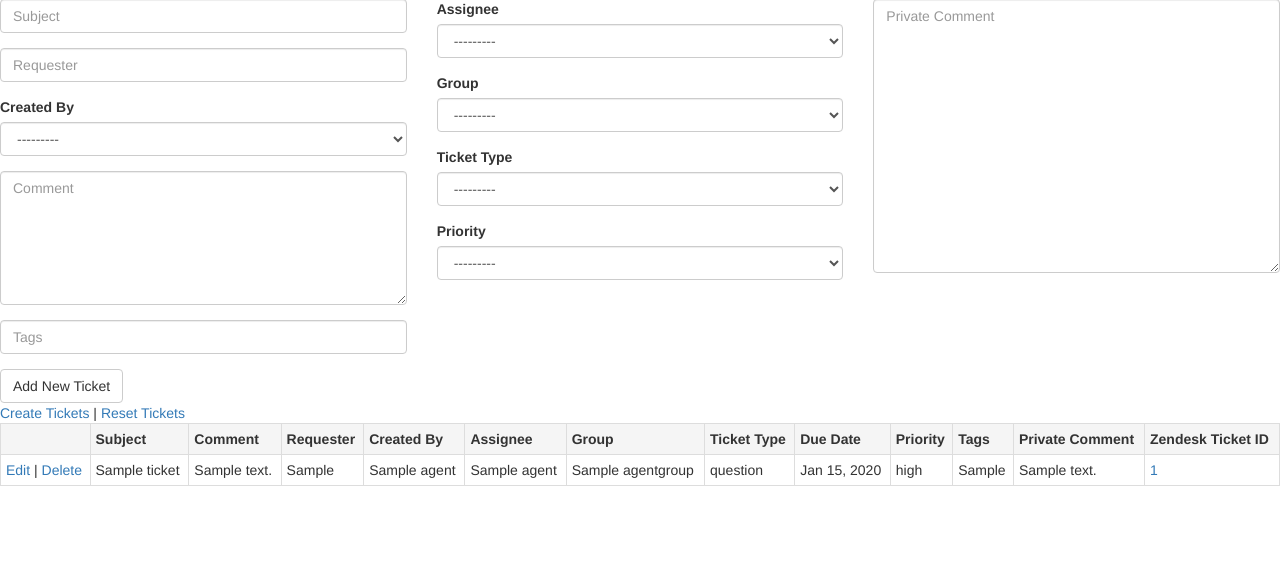
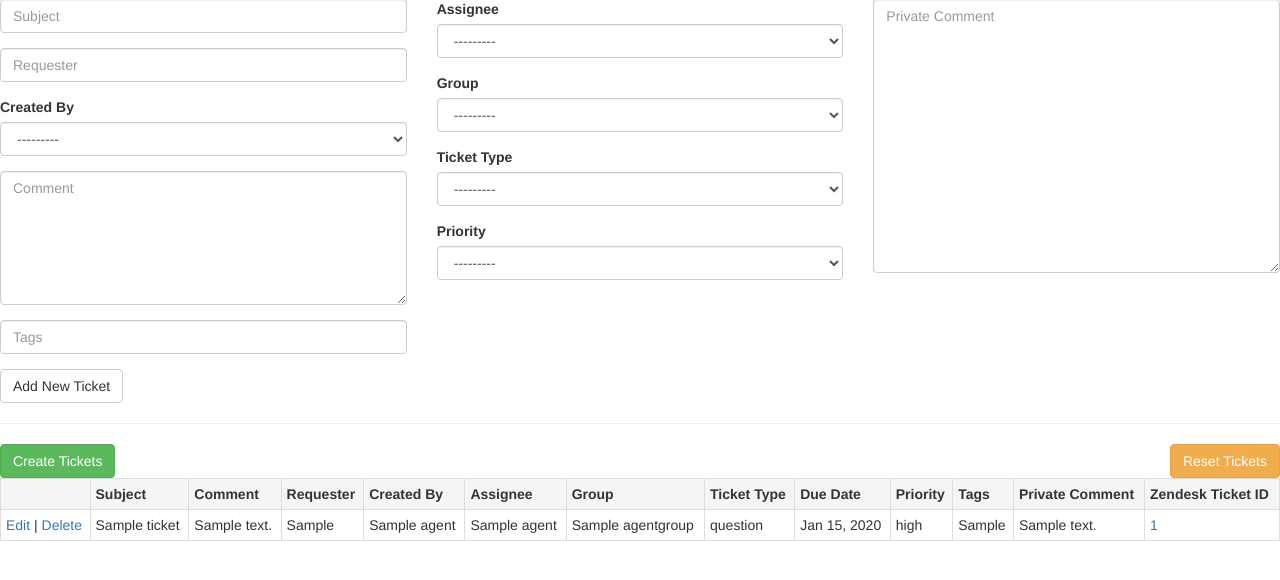
Before and after one commit to prontotools/zendesk-tickets-machine, a Django app: a page that uses zendesk_tickets_machine/boards/templates/board_single.html in a window 1280 px wide. Shown: the part 123-703 px from the top of the page. Run offline with Django 3.2, Linux system fonts and the light colour scheme; a user stored in the database is signed in; tables that the repository leaves empty hold one stand-in row (values such as "Sample post"); some libraries are stand-ins or nearby versions.

Commit message:
Add style for existing buttons :bear: #33

```diff
--- a/zendesk_tickets_machine/boards/templates/board_single.html
+++ b/zendesk_tickets_machine/boards/templates/board_single.html
@@ -65,8 +65,11 @@
     </div>
     {{ form.board }}
   </form>
-
-  <a href="{% url 'board_tickets_create' board_slug %}">Create Tickets</a> | <a href="{% url 'board_reset' board_slug %}">Reset Tickets</a>
+  <hr />
+  <div>
+    <a href="{% url 'board_tickets_create' board_slug %}" class="btn btn-success">Create Tickets</a>
+    <a href="{% url 'board_reset' board_slug %}" class="btn btn-warning pull-right">Reset Tickets</a>
+  </div>
 
   <table class="table table-bordered table-condensed table-hover">
     <tr class="active">
```
Also changed, not shown: zendesk_tickets_machine/boards/tests/test_views.py (+7 -6 lines).
